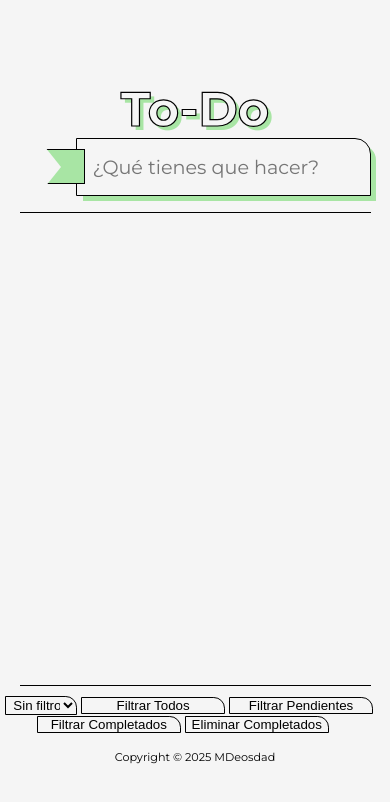
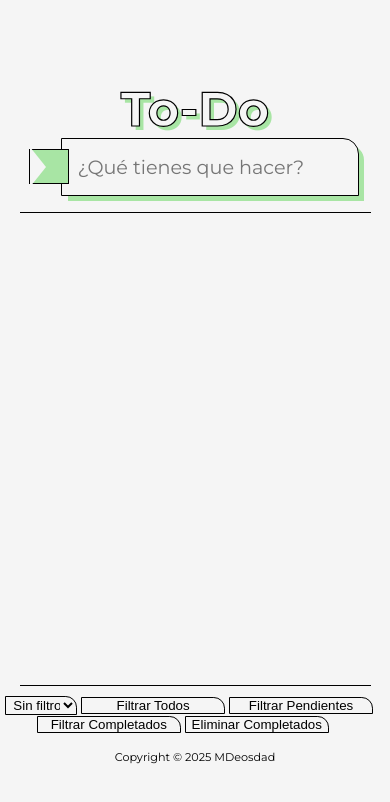
Before and after one commit to deosdad/to-do-viteapp, a website built with Vite: page index.html in a window 390 px wide. Built offline with nearby package versions, Linux system fonts and the light colour scheme.

Commit message:
edit css

```diff
--- a/src/style.css
+++ b/src/style.css
@@ -311,4 +311,13 @@ input[type="color"] {
   #filter {
     margin-left: -0.9rem;
   }
+
+  #color-picker{
+    margin-right: -15px;
+    left: -0.4rem;
+  }
+
+  .triangulo-derecha {
+    left: 10px;
+  }
 }
```
